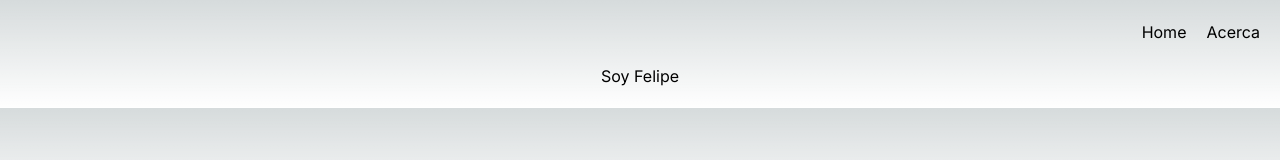
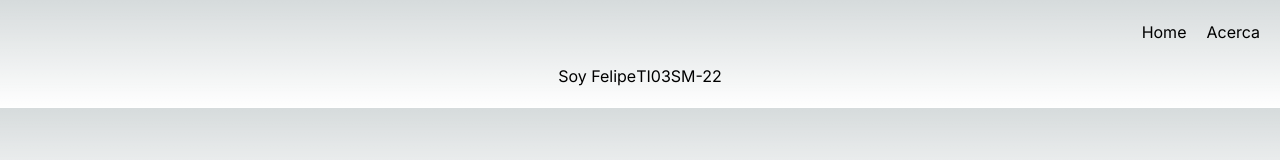
Before and after one commit to FelipeGaribay-UTSJR/proyecto4.0, a Next.js app: page / in a window 1280 px wide. Shown: the top 160 px of the page. Built offline with nearby package versions, Linux system fonts and the light colour scheme.

Commit message:
No se actuliza page :/

```diff
--- a/app/page.tsx
+++ b/app/page.tsx
@@ -10,6 +10,7 @@ export default function Home() {
         </nav>
         <div className={styles.center}>
           <h1 className="text-4xl font-bold mb-8">Soy Felipe</h1>
+          <h2>TI03SM-22</h2>
         </div>
       </div>
     </main>
```
